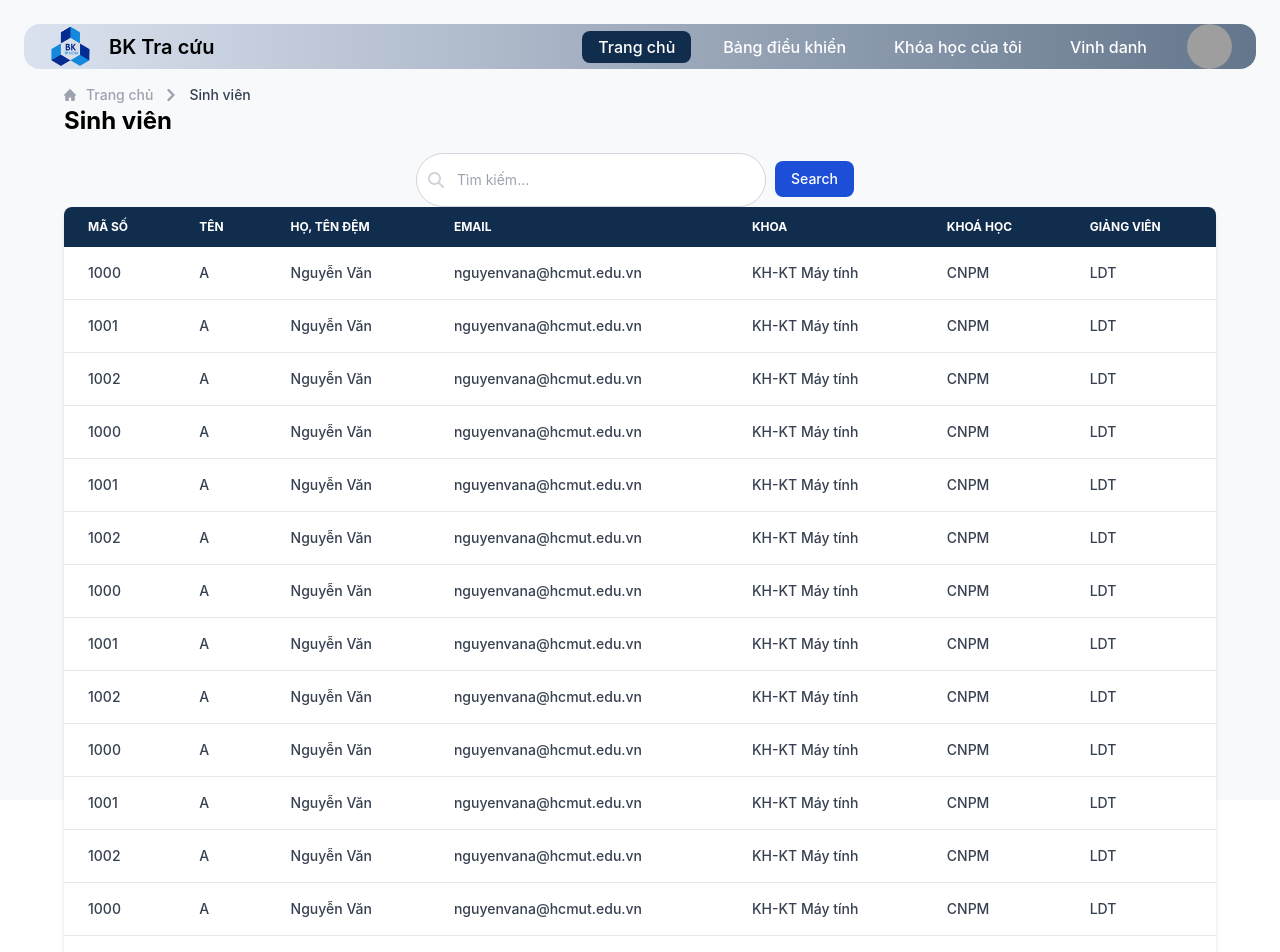
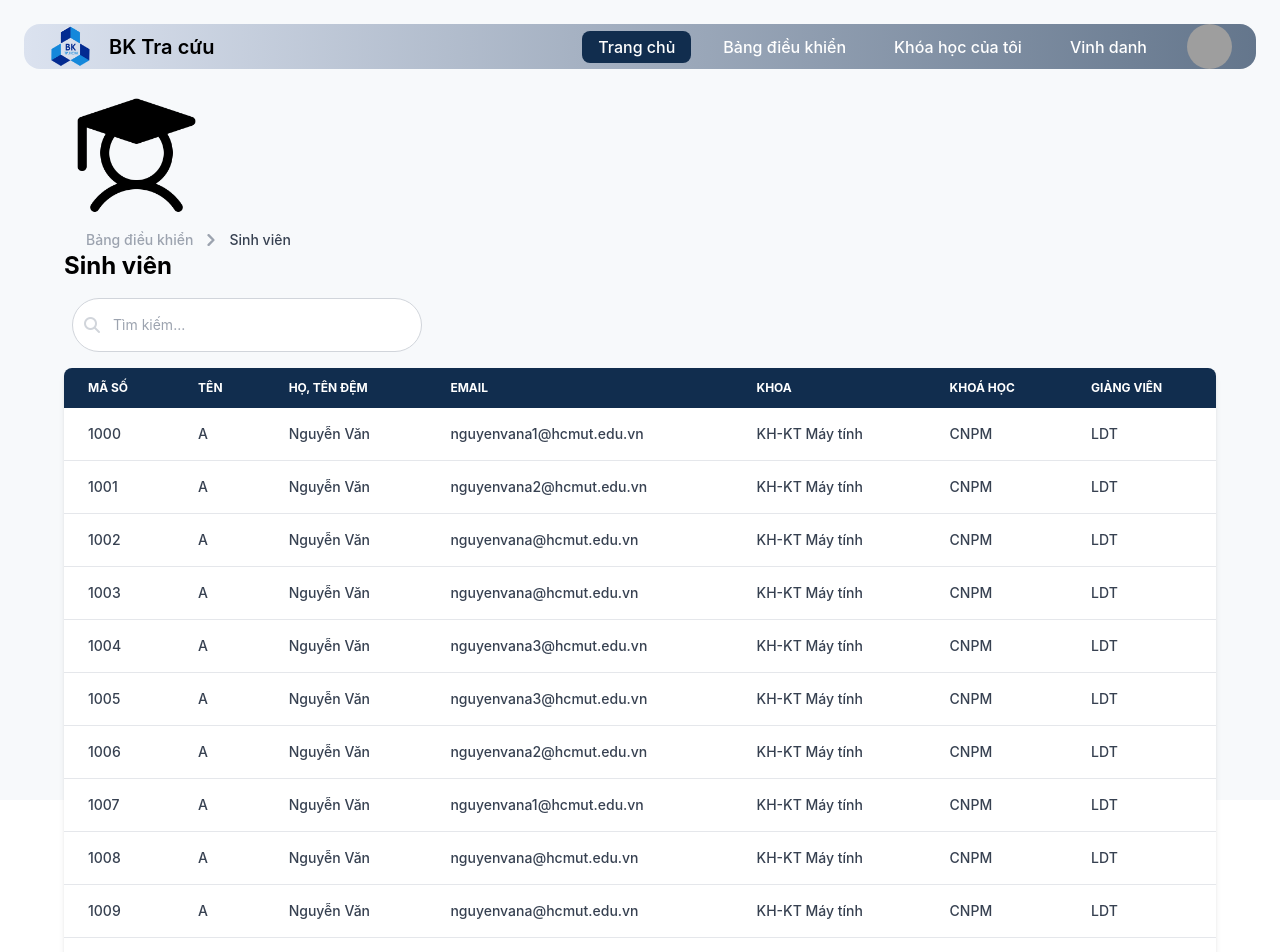
Before and after one commit to dath-241/grade-portal-web-1, a React (Create React App) app: page /controlstudents in a window 1280 px wide. Shown: the top 952 px of the page. Built offline with nearby package versions, Linux system fonts and the light colour scheme; grey boxes are pictures that could not be loaded.

Commit message:
Update search bar

```diff
--- a/package.json
+++ b/package.json
@@ -12,6 +12,7 @@
     "react-paginate": "^8.2.0",
     "react-router-dom": "^6.27.0",
     "react-scripts": "5.0.1",
+    "simple-datatables": "^9.2.1",
     "web-vitals": "^2.1.4"
   },
   "scripts": {
--- a/src/pages/Student/Student1.jsx
+++ b/src/pages/Student/Student1.jsx
@@ -1,9 +1,11 @@
 import { Link } from 'react-router-dom';
-import React, { useEffect, useState } from 'react';
+import React, { useEffect, useState, useRef } from 'react';
 import ReactPaginate from 'react-paginate';
+import { DataTable } from 'simple-datatables';
 
 import logo from '../../assets/img/hcmut.png';
 import landingImg from '../../assets/img/landingPic.png';
+import studenticon from '../../assets/img/student.png';
 
 const Student = () => {
     const [students, setStudents] = useState([
@@ -11,7 +13,7 @@ const Student = () => {
             id: 1000,
             fname: 'A',
             lname: 'Nguyễn Văn',
-            mail: 'nguyenvana@hcmut.edu.vn',
+            mail: 'nguyenvana1@hcmut.edu.vn',
             faculty: 'KH-KT Máy tính',
             course: 'CNPM',
             teacher: 'LDT',
@@ -20,7 +22,7 @@ const Student = () => {
             id: 1001,
             fname: 'A',
             lname: 'Nguyễn Văn',
-            mail: 'nguyenvana@hcmut.edu.vn',
+            mail: 'nguyenvana2@hcmut.edu.vn',
             faculty: 'KH-KT Máy tính',
             course: 'CNPM',
             teacher: 'LDT',
@@ -35,7 +37,7 @@ const Student = () => {
             teacher: 'LDT',
         },
         {
-          id: 1000,
+          id: 1003,
           fname: 'A',
           lname: 'Nguyễn Văn',
           mail: 'nguyenvana@hcmut.edu.vn',
@@ -44,7 +46,43 @@ const Student = () => {
           teacher: 'LDT',
       },
       {
-          id: 1001,
+          id: 1004,
+          fname: 'A',
+          lname: 'Nguyễn Văn',
+          mail: 'nguyenvana3@hcmut.edu.vn',
+          faculty: 'KH-KT Máy tính',
+          course: 'CNPM',
+          teacher: 'LDT',
+      },
+      {
+          id: 1005,
+          fname: 'A',
+          lname: 'Nguyễn Văn',
+          mail: 'nguyenvana3@hcmut.edu.vn',
+          faculty: 'KH-KT Máy tính',
+          course: 'CNPM',
+          teacher: 'LDT',
+      },
+      {
+        id: 1006,
+        fname: 'A',
+        lname: 'Nguyễn Văn',
+        mail: 'nguyenvana2@hcmut.edu.vn',
+        faculty: 'KH-KT Máy tính',
+        course: 'CNPM',
+        teacher: 'LDT',
+      },
+      {
+        id: 1007,
+        fname: 'A',
+        lname: 'Nguyễn Văn',
+        mail: 'nguyenvana1@hcmut.edu.vn',
+        faculty: 'KH-KT Máy tính',
+        course: 'CNPM',
+        teacher: 'LDT',
+      },
+      {
+        id: 1008,
         fname: 'A',
         lname: 'Nguyễn Văn',
         mail: 'nguyenvana@hcmut.edu.vn',
@@ -53,7 +91,7 @@ const Student = () => {
         teacher: 'LDT',
       },
       {
-          id: 1002,
+        id: 1009,
         fname: 'A',
         lname: 'Nguyễn Văn',
         mail: 'nguyenvana@hcmut.edu.vn',
@@ -62,7 +100,7 @@ const Student = () => {
         teacher: 'LDT',
     },
     {
-        id: 1000,
+        id: 1010,
         fname: 'A',
         lname: 'Nguyễn Văn',
         mail: 'nguyenvana@hcmut.edu.vn',
@@ -71,7 +109,7 @@ const Student = () => {
         teacher: 'LDT',
     },
     {
-        id: 1001,
+        id: 1011,
         fname: 'A',
         lname: 'Nguyễn Văn',
         mail: 'nguyenvana@hcmut.edu.vn',
@@ -80,7 +118,7 @@ const Student = () => {
         teacher: 'LDT',
     },
     {
-        id: 1002,
+      id: 1012,
       fname: 'A',
       lname: 'Nguyễn Văn',
       mail: 'nguyenvana@hcmut.edu.vn',
@@ -89,7 +127,7 @@ const Student = () => {
       teacher: 'LDT',
     },
     {
-        id: 1000,
+      id: 1013,
       fname: 'A',
       lname: 'Nguyễn Văn',
       mail: 'nguyenvana@hcmut.edu.vn',
@@ -98,43 +136,7 @@ const Student = () => {
       teacher: 'LDT',
     },
     {
-        id: 1001,
-        fname: 'A',
-        lname: 'Nguyễn Văn',
-        mail: 'nguyenvana@hcmut.edu.vn',
-        faculty: 'KH-KT Máy tính',
-        course: 'CNPM',
-        teacher: 'LDT',
-    },
-    {
-        id: 1002,
-        fname: 'A',
-        lname: 'Nguyễn Văn',
-        mail: 'nguyenvana@hcmut.edu.vn',
-        faculty: 'KH-KT Máy tính',
-        course: 'CNPM',
-        teacher: 'LDT',
-    },
-    {
-      id: 1000,
-      fname: 'A',
-      lname: 'Nguyễn Văn',
-      mail: 'nguyenvana@hcmut.edu.vn',
-      faculty: 'KH-KT Máy tính',
-      course: 'CNPM',
-      teacher: 'LDT',
-    },
-    {
-      id: 1001,
-      fname: 'A',
-      lname: 'Nguyễn Văn',
-      mail: 'nguyenvana@hcmut.edu.vn',
-      faculty: 'KH-KT Máy tính',
-      course: 'CNPM',
-      teacher: 'LDT',
-    },
-    {
-      id: 1002,
+      id: 1014,
       fname: 'A',
       lname: 'Nguyễn Văn',
       mail: 'nguyenvana@hcmut.edu.vn',
@@ -144,33 +146,62 @@ const Student = () => {
     },
     ]);
 
+    //Search-logic
+    const tableRef = useRef(null);
+    const [filteredStudents, setFilteredStudents] = useState(students);
+    const [searchTerm, setSearchTerm] = useState('');
+
+    const handleSearch = (event) => {
+      const query = event.target.value.toLowerCase();
+      setSearchTerm(query);
+
+      const filtered = students.filter(student =>
+        student.id.toString().includes(query) ||
+        student.fname.toLowerCase().includes(query) ||
+        student.lname.toLowerCase().includes(query) ||
+        student.mail.toLowerCase().includes(query) ||
+        student.faculty.toLowerCase().includes(query) ||
+        student.course.toLowerCase().includes(query) ||
+        student.teacher.toLowerCase().includes(query)
+      );
+      setFilteredStudents(filtered);
+    };
+    useEffect(() => {
+      if (tableRef.current) { // Check if the ref is defined
+        const dataTable = new DataTable(tableRef.current, {
+            searchable: true,
+            sortable: false,
+        });
+      }
+    }, [filteredStudents]);
+
+    // Pagination-logic
     const [currentPage, setCurrentPage] = useState(0);
-    const studentsPerPage = 10;  // số lượng sinh viên mỗi trang
+    const studentsPerPage = 10;
     const offset = currentPage * studentsPerPage;
 
-    // Danh sách sinh viên hiện tại dựa trên trang hiện tại
     const currentStudents = students.slice(offset, offset + studentsPerPage);
-
-    // Tổng số trang
     const pageCount = Math.ceil(students.length / studentsPerPage);
 
     const handlePageClick = (event) => {
       setCurrentPage(event.selected);
     };
 
-
     return (
         <div className="container mx-auto p-4">
           <div>
+            <div>
+              <img src={studenticon} alt="Icon" className="size-[145px]"/>
+            </div>
             {/* Breadcums */}
             <nav class="flex" aria-label="Breadcrumb">
               <ol class="inline-flex items-center space-x-1 md:space-x-2 rtl:space-x-reverse">
                 <li class="inline-flex items-center">
                   <a href="#" class="inline-flex items-center text-sm font-medium text-gray-400 hover:text-blue-600 ">
                     <svg class="w-3 h-3 me-2.5" aria-hidden="true" xmlns="http://www.w3.org/2000/svg" fill="currentColor" viewBox="0 0 20 20">
-                      <path d="m19.707 9.293-2-2-7-7a1 1 0 0 0-1.414 0l-7 7-2 2a1 1 0 0 0 1.414 1.414L2 10.414V18a2 2 0 0 0 2 2h3a1 1 0 0 0 1-1v-4a1 1 0 0 1 1-1h2a1 1 0 0 1 1 1v4a1 1 0 0 0 1 1h3a2 2 0 0 0 2-2v-7.586l.293.293a1 1 0 0 0 1.414-1.414Z"/>
+                      {/* <path d="m19.707 9.293-2-2-7-7a1 1 0 0 0-1.414 0l-7 7-2 2a1 1 0 0 0 1.414 1.414L2 10.414V18a2 2 0 0 0 2 2h3a1 1 0 0 0 1-1v-4a1 1 0 0 1 1-1h2a1 1 0 0 1 1 1v4a1 1 0 0 0 1 1h3a2 2 0 0 0 2-2v-7.586l.293.293a1 1 0 0 0 1.414-1.414Z"/> */}
                     </svg>
-                    Trang chủ
+                    Bảng điều khiển
                   </a>
                 </li>
                 <li aria-current="page">
@@ -187,30 +218,29 @@ const Student = () => {
             <h1 className="mb-4 text-2xl font-bold">Sinh viên</h1>
           </div>
             {/* Search bar */}
-            <form className="max-w-md mx-auto">
+            <div className="container mx-auto flex justify-start">
+              <form className="max-w-md mx-auto ml-2">
                 <label htmlFor="default-search" className="mb-2 text-sm font-medium sr-only text-gray-700">Search</label>
                 <div className="relative">
-                  <div className="absolute inset-y-0 start-0 flex items-center ps-3 pointer-events-none">
-                    <button type="button" class="focus:outline-none" cursor-pointer>
-                      <i class="fa-solid fa-magnifying-glass text-gray-300"></i>
+                    <div className="absolute inset-y-0 start-0 flex items-center ps-3">
+                      <button type="button" class="focus:outline-none" cursor-pointer text-gray-300>
+                        <i class="fa-solid fa-magnifying-glass text-gray-300 hover:text-gray-500"></i>
                       </button>
                     </div>
                     <input
                       type="search"
                       id="default-search"
-                    // onChange={this.handleSearchChange}
+                      value={searchTerm}
+                      onChange={handleSearch}
                       className="block w-[350px] p-4 pl-10 text-sm text-gray-900 border border-gray-300 bg-white rounded-full focus:ring-blue-500 focus:border-blue-500 dark:bg-white dark:border-gray-300 dark:placeholder-gray-400 dark:text-gray-500 dark:focus:ring-blue-500 dark:focus:border-blue-500"
                       placeholder="Tìm kiếm..." required
                     />
-                  <button type="submit" className="text-white absolute end-2.5 bottom-2.5 bg-blue-700 hover:bg-blue-800 focus:ring-4 focus:outline-none focus:ring-blue-300 font-medium rounded-lg text-sm px-4 py-2 dark:bg-blue-600 dark:hover:bg-blue-700 dark:focus:ring-blue-800">Search</button>
                 </div>
               </form>
-
-
-
+            </div>
 
             {/* table */}
-            <div class="relative overflow-x-auto shadow-md sm:rounded-lg">
+            <div class="relative overflow-x-auto shadow-md sm:rounded-lg mt-4">
                 <table class="w-full text-left text-sm text-white rtl:text-right">
                     <thead class="bg-[rgb(17,45,78)] text-xs uppercase text-white">
                         <tr>
@@ -238,56 +268,63 @@ const Student = () => {
                         </tr>
                     </thead>
                     <tbody>
-                        {students.map((students) => (
-                            <tr class="border-b bg-white dark:border-gray-300 ">
+                    {filteredStudents.length > 0 ? (
+                      filteredStudents.map(student => (
+                            <tr key={student.id} class="border-b bg-white dark:border-gray-300 ">
                                 <td
                                     scope="row"
                                     class="whitespace-nowrap px-6 py-4 font-medium text-gray-700"
                                 >
-                                    {students.id}
+                                    {student.id}
                                 </td>
                                 <td
                                     scope="row"
                                     class="whitespace-nowrap px-6 py-4 font-medium text-gray-700"
                                 >
-                                    {students.fname}
+                                    {student.fname}
                                 </td>
                                 <td
                                     scope="row"
                                     class="whitespace-nowrap px-6 py-4 font-medium text-gray-700"
                                 >
-                                    {students.lname}
+                                    {student.lname}
                                 </td>
                                 <td
                                     scope="row"
                                     class="whitespace-nowrap px-6 py-4 font-medium text-gray-700"
                                 >
-                                    {students.mail}
+                                    {student.mail}
                                 </td>
                                 <td
                                     scope="row"
                                     class="whitespace-nowrap px-6 py-4 font-medium text-gray-700"
                                 >
-                                    {students.faculty}
+                                    {student.faculty}
                                 </td>
                                 <td
                                     scope="row"
                                     class="whitespace-nowrap px-6 py-4 font-medium text-gray-700"
                                 >
-                                    {students.course}
+                                    {student.course}
                                 </td>
                                 <td
                                     scope="row"
                                     class="whitespace-nowrap px-6 py-4 font-medium text-gray-700"
                                 >
-                                    {students.teacher}
+                                    {student.teacher}
                                 </td>
                             </tr>
-                        ))}
+                      ))
+                    ) : (
+                      <tr>
+                        <td colSpan="7" className="text-center py-4">Không tìm thấy kết quả nào.</td>
+                      </tr>
+                    )}
                     </tbody>
                 </table>
             </div>
 
+            <div className="mt-4">
             {/* Pagination */}
               <ReactPaginate
                 breakLabel="..."
@@ -297,12 +334,13 @@ const Student = () => {
                 pageCount={pageCount}
                 previousLabel={<span className="flex items-center"><span className="sr-only">Previous</span><svg className="w-2.5 h-2.5" fill="none" viewBox="0 0 6 10"><path stroke="currentColor" stroke-linecap="round" stroke-linejoin="round" stroke-width="2" d="M5 1 1 5l4 4"/></svg></span>}
                 renderOnZeroPageCount={null}
-              containerClassName="flex items-center -space-x-px h-8 text-sm"
+                containerClassName="flex justify-center items-center -space-x-px h-8 text-sm"
                 pageClassName="flex items-center justify-center px-3 h-8 leading-tight text-gray-500 bg-white border border-gray-300 hover:bg-blue-100 hover:text-blue-700"
                 activeClassName="z-10 flex items-center justify-center px-3 h-8 text-blue-600 border border-blue-300 bg-blue-50"
                 previousClassName="flex items-center justify-center px-3 h-8 leading-tight text-gray-500 bg-white border border-e-0 border-gray-300 rounded-s-lg"
                 nextClassName="flex items-center justify-center px-3 h-8 leading-tight text-gray-500 bg-white border border-gray-300 rounded-e-lg"
               />
+            </div>
 
         </div>
     );
```
Also changed, not shown: src/assets/img/student.png (added), 1 other file (tests, documents, lock files or other folders). Lines whose indentation alone changed are shown as unchanged.
